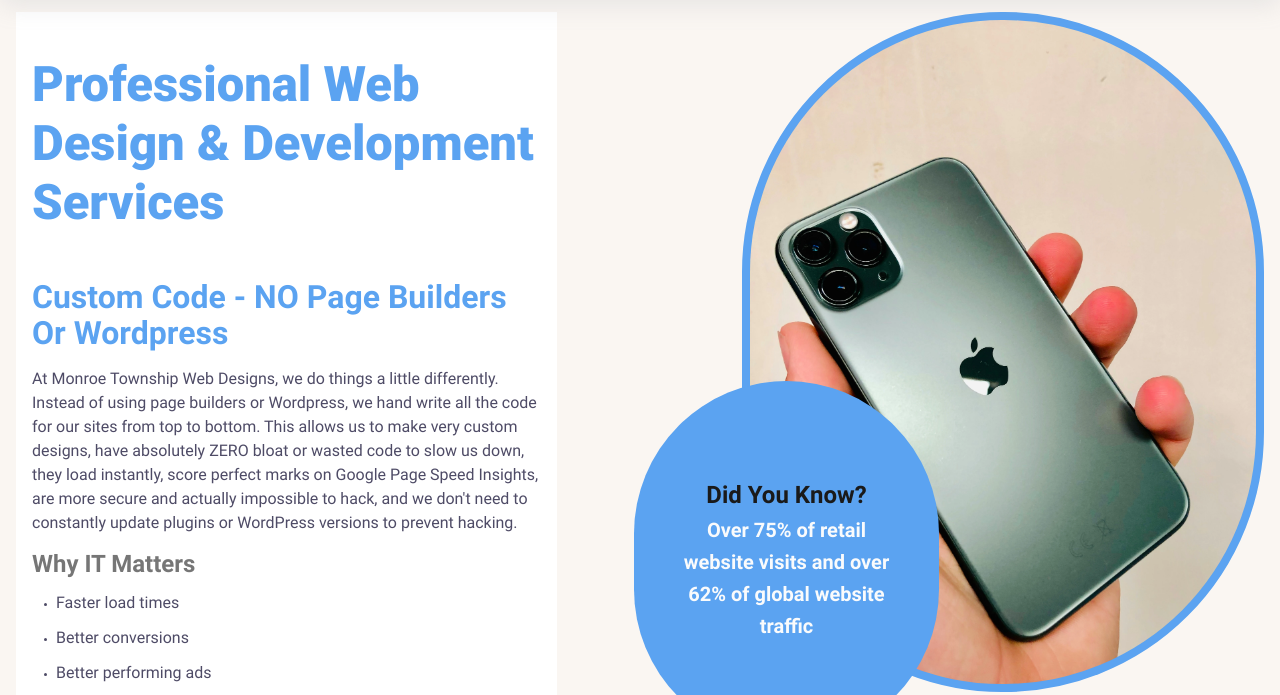
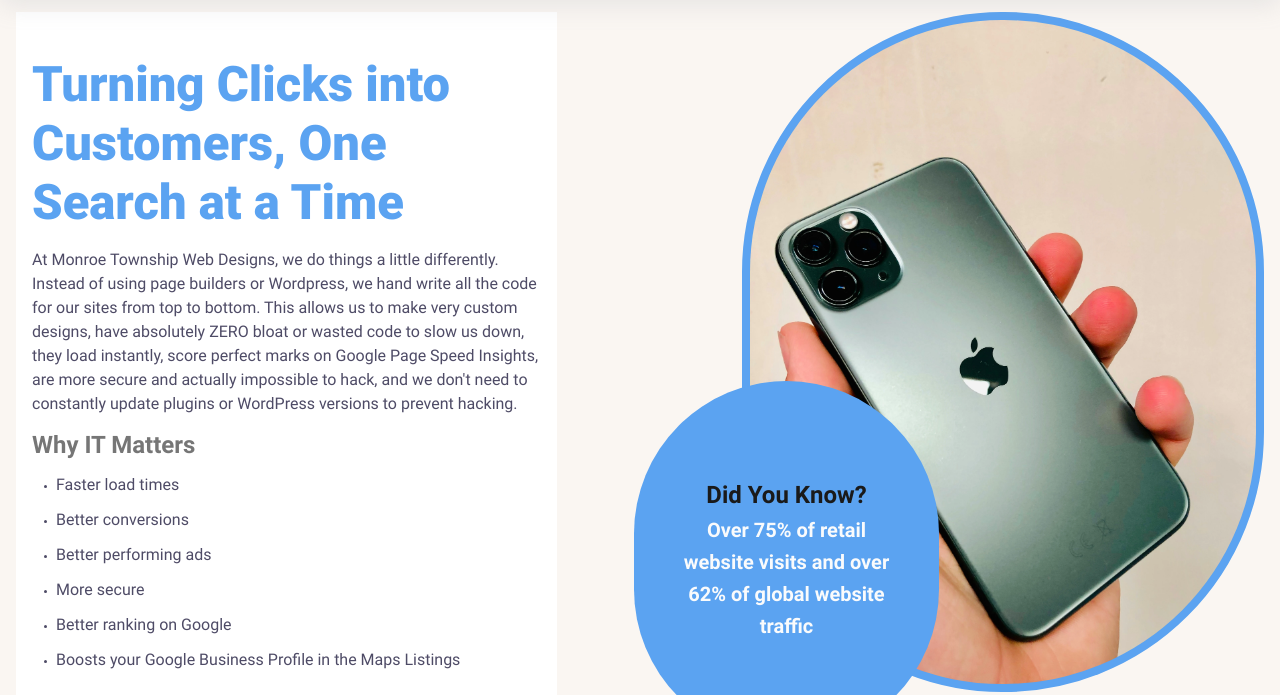
Before and after one commit to msze400/Monroe-Township-Web-Designs, an Eleventy site: page src/content/pages/seo.html in a window 1280 px wide. Shown: the part 88-783 px from the top of the page. Built offline with nearby package versions, Linux system fonts and the light colour scheme; Eleventy itself is replaced by a stand-in of ours; files that its build step writes are made by us from their sources.

Commit message:
push favicon changes

```diff
--- a/src/_includes/layouts/base.html
+++ b/src/_includes/layouts/base.html
@@ -21,8 +21,9 @@
 
     <!--Favicons-->
     <link rel="monroe-png" sizes="180x180" href="/assets/favicons/favicon.png">
-    <link rel="icon" type="image/png" sizes="32x32" href="/assets/favicons/favicon.ico">
-    <link rel="icon" type="image/png" sizes="16x16" href="/assets/favicons/favicon.ico">
+    <!-- <link rel="icon" type="image/png" sizes="32x32" href="/assets/favicons/favicon-32x32.png">
+    <link rel="icon" type="image/png" sizes="16x16" href="/assets/favicons/favicon-16x16.png"> -->
+    <link rel="icon" href="/favicon.ico"> <!-- fallback, place file at site root -->
     <link rel="manifest" href="/assets/favicons/site.webmanifest">
     <meta name="msapplication-TileColor" content="#da532c">
     <meta name="theme-color" content="#ffffff">
--- a/src/content/pages/seo.html
+++ b/src/content/pages/seo.html
@@ -41,8 +41,7 @@ eleventyNavigation:
         </div>
         <section id="content-page-714">
             <div class="cs-content">
-                <h1 class="cs-title">Professional Web Design &amp; Development Services</h1>
-                <h2>Custom Code - NO Page Builders Or Wordpress</h2>
+                <h1 class="cs-title">Turning Clicks into Customers, One Search at a Time</h1>
                 <p>At Monroe Township Web Designs, we do things a little differently. Instead of using page builders or
                     Wordpress, we
                     hand write all the code for our sites from top to bottom. This allows us to make very custom
```
Also changed, not shown: src/assets/favicons/favicon-16x16.png (deleted), src/assets/favicons/favicon-32x32.png (deleted).
